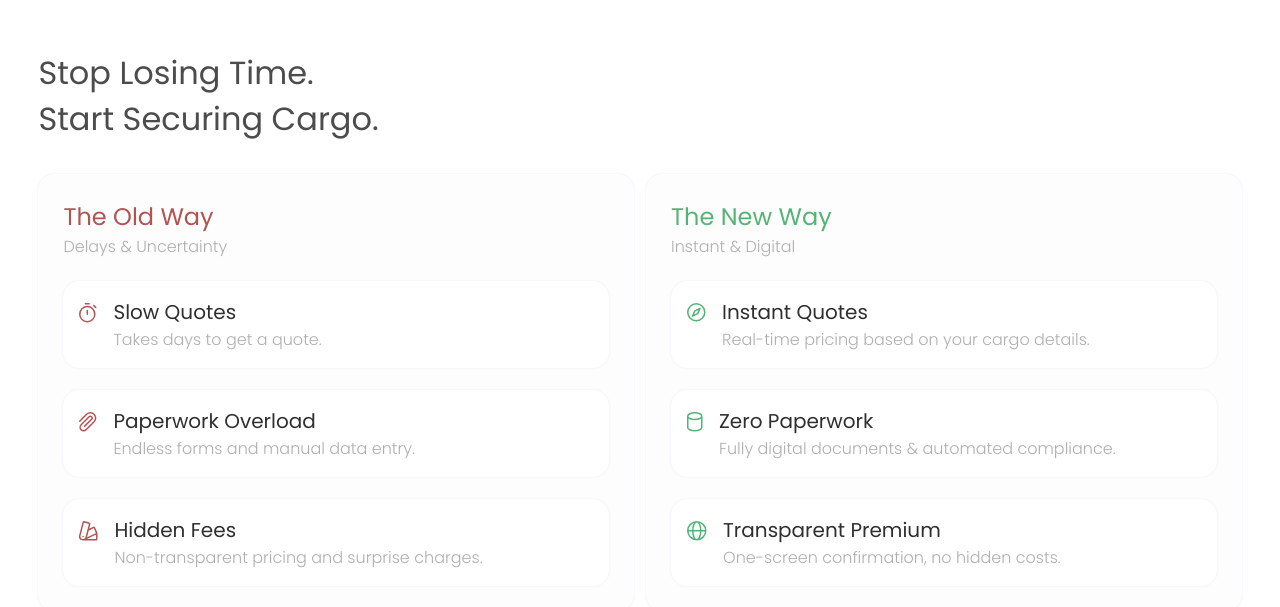
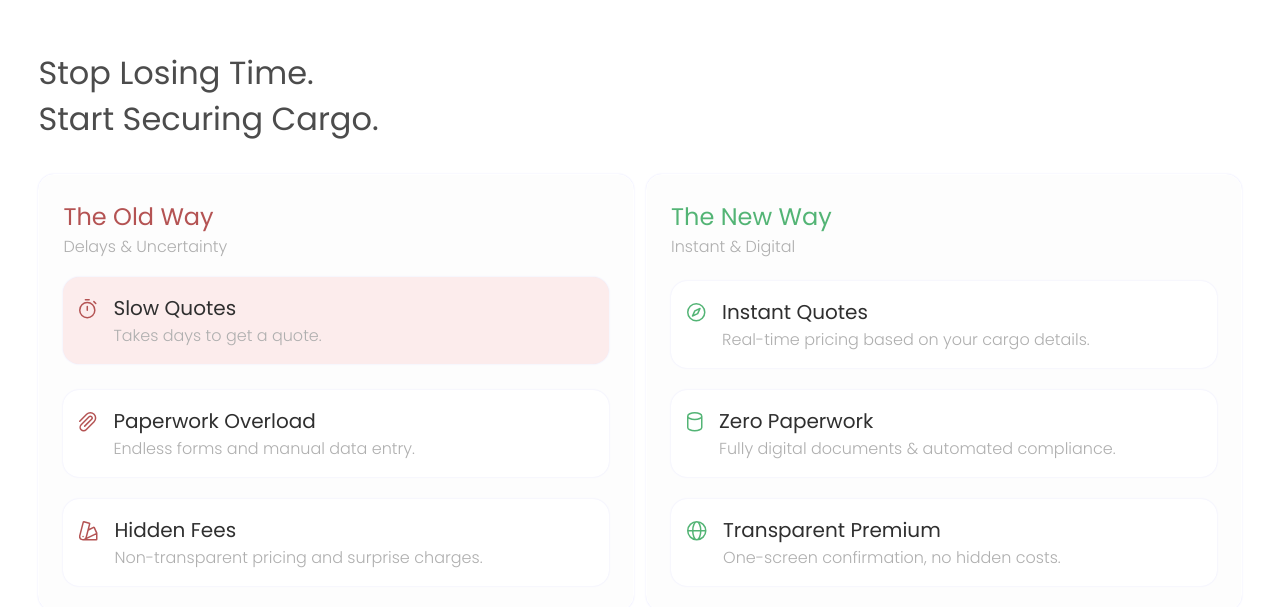
Before and after one commit to anna-bars/cargo-guard-ind, a plain HTML site: page landing/index.html in a window 1280 px wide. In both pictures the pointer is over the element 336 px from the left and 1554 px from the top of the page. Shown: the part 1230-1837 px from the top of the page. Drawn offline with Linux system fonts and the light colour scheme.

Commit message:
added hover to features

```diff
--- a/landing/style.css
+++ b/landing/style.css
@@ -679,6 +679,16 @@ section.features {
     border-radius: 16px;
     padding: 16px;
     align-items: start;
+    transition: all 0.25s ease-in;
+}
+.feat-it:hover {
+    transform: translateY(-4px);
+}
+.new-way .feat-it:hover {
+    background-color: #eafff1;
+}
+.old-way .feat-it:hover {
+    background-color: #fcecec;
 }
 .feat-it-text h4 {
     color: #2F2F2F;
```
